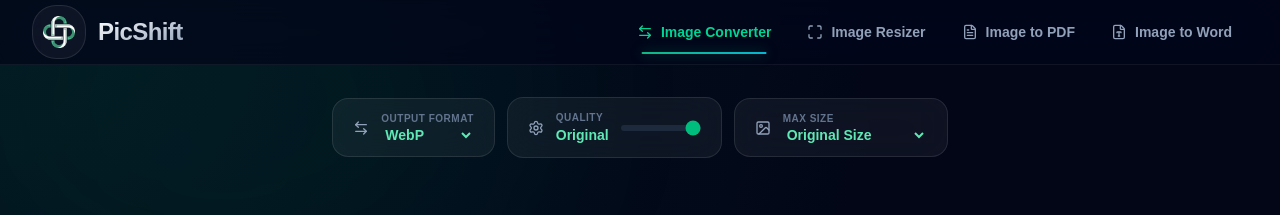
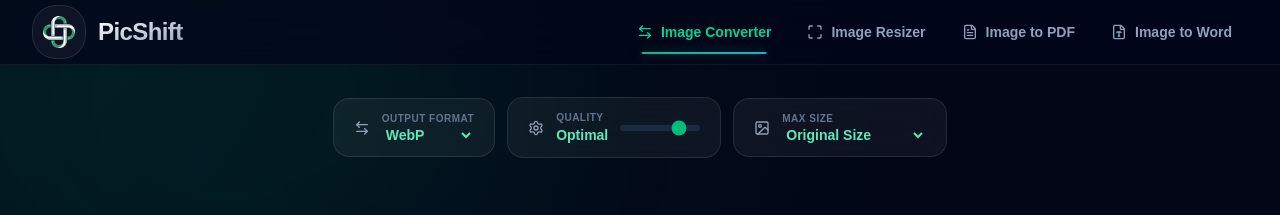
Before and after one commit to zainshahidali/pic-shift, a React (Vite) app: page / in a window 1280 px wide. Shown: the top 215 px of the page. Built offline with nearby package versions, Linux system fonts and the light colour scheme.

Commit message:
fix the image size error which pixalate the image

```diff
--- a/src/components/ImageConverter.jsx
+++ b/src/components/ImageConverter.jsx
@@ -22,7 +22,7 @@ const SIZE_PRESETS = [
 
 export default function ImageConverter() {
   const [items, setItems] = useState([]);
-  const [quality, setQuality] = useState(100);
+  const [quality, setQuality] = useState(80);
   const [maxDimension, setMaxDimension] = useState(0);
   const [outputFormat, setOutputFormat] = useState('image/webp');
   const [isDragging, setIsDragging] = useState(false);
@@ -133,7 +133,7 @@ export default function ImageConverter() {
           <div className="flex flex-col">
             <label>Quality</label>
             <span className="text-sm font-semibold text-emerald-300">
-              {quality === 100 ? 'Original' : quality + '%'}
+              {quality === 100 ? 'Max' : quality === 80 ? 'Optimal' : quality + '%'}
             </span>
           </div>
           <input
--- a/src/utils/imageProcessor.js
+++ b/src/utils/imageProcessor.js
@@ -194,7 +194,7 @@ const getExtension = (mime) => EXT_MAP[mime] || '.png';
  * @param {number} quality       1–100 (only affects JPEG / WebP)
  * @param {number} maxDimension  constrain longest edge (0 = original size)
  */
-export const convertImageFormat = async (file, targetFormat, quality = 100, maxDimension = 0) => {
+export const convertImageFormat = async (file, targetFormat, quality = 80, maxDimension = 0) => {
     const img = await loadImage(file);
 
     let w = img.naturalWidth;
@@ -246,8 +246,8 @@ export const resizeImage = async (file, width, height, maintainAspect = true) =>
         `_${targetW}x${targetH}` +
         getExtension(outputType);
 
-    // Max quality — user controls size via dimensions, not lossy compression
-    return canvasToFile(canvas, newName, outputType, 1.0);
+    // Optimal quality (85%) to prevent file size bloat when resizing, matching Cloudinary default
+    return canvasToFile(canvas, newName, outputType, 0.85);
 };
 
 
```
